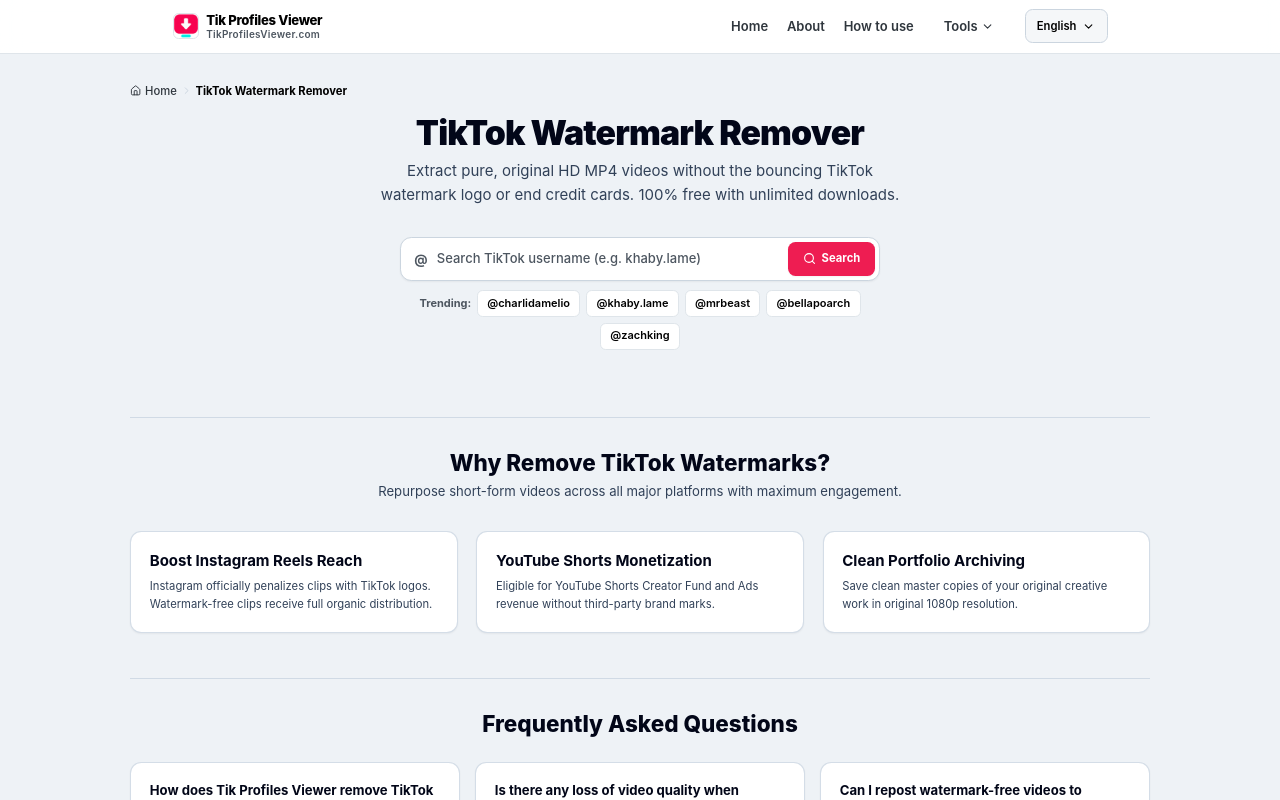
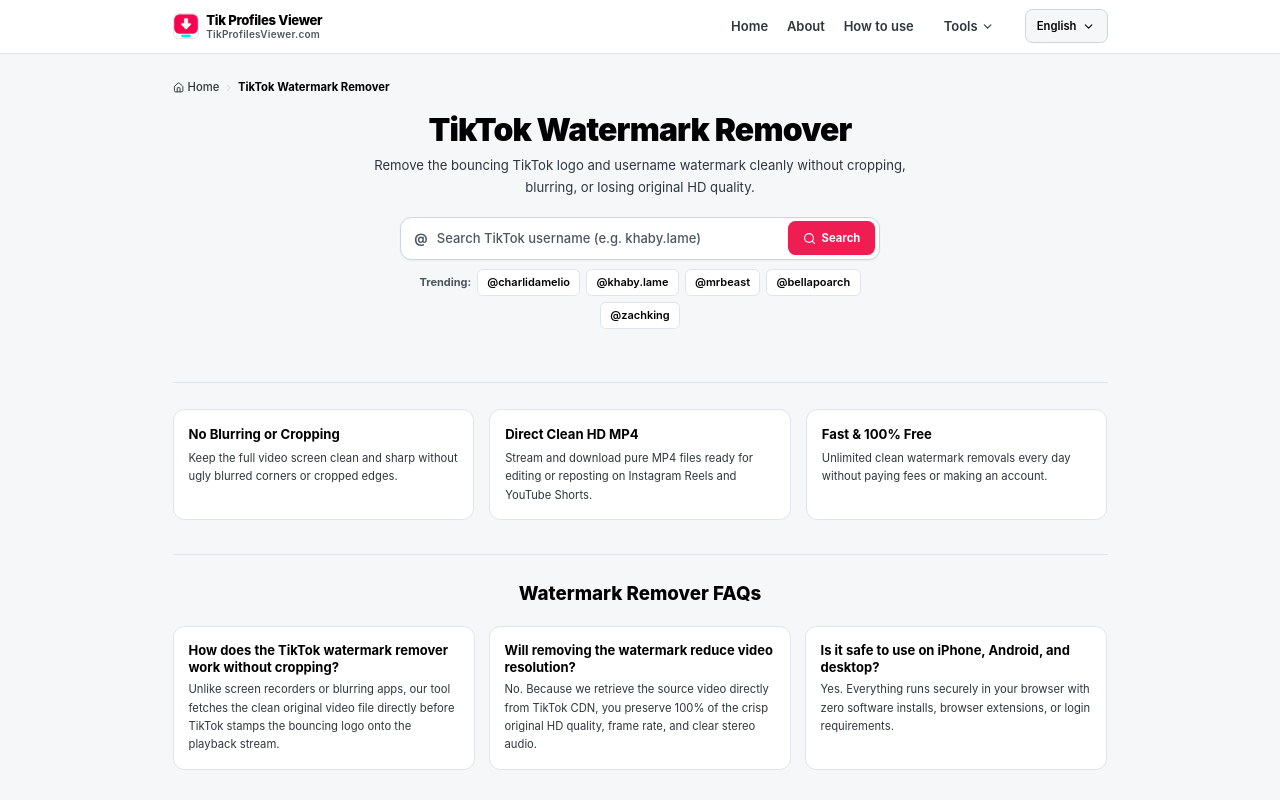
Before and after one commit to eaelax/testing, a Next.js app: page /tiktok-watermark-remover in a window 1280 px wide. Shown: the top 800 px of the page. Built offline with nearby package versions, Linux system fonts and the light colour scheme.

Commit message:
Update app/tiktok-watermark-remover/page.tsx from AI Studio

```diff
--- a/app/tiktok-watermark-remover/page.tsx
+++ b/app/tiktok-watermark-remover/page.tsx
@@ -6,13 +6,13 @@ import TikTokProfileViewer from '@/components/TikTokProfileViewer';
 import AdSlot from '@/components/AdSlot';
 
 export const metadata: Metadata = {
-  title: 'TikTok Watermark Remover - Remove TikTok Logo Online Free',
+  title: 'TikTok Watermark Remover - Save Clean HD Videos Without Logo',
   description:
-    'Remove TikTok watermark logo and creator username tag online. Download clean 1080p HD MP4 videos without watermark for Reels, Shorts, and offline use on TikProfilesViewer.com.',
+    'Remove the TikTok watermark and bouncing username logo from any video automatically. Save clean, lossless HD MP4 files on TikProfilesViewer.com.',
   openGraph: {
-    title: 'TikTok Watermark Remover - Remove TikTok Logo Online Free',
+    title: 'TikTok Watermark Remover - Save Clean HD Videos Without Logo',
     description:
-      'Remove TikTok watermark logo and creator username tag online. Download clean 1080p HD MP4 videos.',
+      'Get original unwatermarked TikTok videos directly without cropping or blurring the frame.',
     url: 'https://tikprofilesviewer.com/tiktok-watermark-remover',
     siteName: 'Tik Profiles Viewer',
     type: 'website',
@@ -29,36 +29,36 @@ export default function WatermarkRemoverPage() {
     mainEntity: [
       {
         '@type': 'Question',
-        name: 'How does Tik Profiles Viewer remove TikTok watermarks?',
+        name: 'How does the TikTok watermark remover work without cropping?',
         acceptedAnswer: {
           '@type': 'Answer',
-          text: 'Instead of blurring or cropping the screen, our engine accesses the raw original MP4 video stream directly from TikTok content delivery servers before the app applies the bouncing watermark logo.',
+          text: 'Unlike screen recorders or blurring apps, our tool fetches the clean original video file directly before TikTok stamps the bouncing logo onto the playback stream.',
         },
       },
       {
         '@type': 'Question',
-        name: 'Is there any loss of video quality when removing the watermark?',
+        name: 'Will removing the watermark reduce video resolution?',
         acceptedAnswer: {
           '@type': 'Answer',
-          text: 'No. The video is downloaded in original 1080p / 720p resolution without re-compression or loss of fidelity.',
+          text: 'No. Because we retrieve the source video directly from TikTok CDN, you preserve 100% of the crisp original HD quality, frame rate, and clear stereo audio.',
         },
       },
       {
         '@type': 'Question',
-        name: 'Can I repost watermark-free videos to Instagram Reels or YouTube Shorts?',
+        name: 'Is it safe to use on iPhone, Android, and desktop?',
         acceptedAnswer: {
           '@type': 'Answer',
-          text: 'Yes! Both Instagram Reels and YouTube Shorts algorithms downrank videos with visible TikTok watermarks. Using Tik Profiles Viewer ensures your videos remain clean and eligible for maximum reach.',
+          text: 'Yes. Everything runs securely in your browser with zero software installs, browser extensions, or login requirements.',
         },
       },
     ],
   };
 
   return (
-    <div className="min-h-screen flex flex-col bg-[#eef2f6] text-slate-900">
+    <div className="min-h-screen flex flex-col bg-[var(--surface-canvas)] text-[var(--ink-primary)]">
       <Navbar />
 
-      <main className="flex-1 max-w-[1080px] w-full mx-auto px-4 sm:px-6 lg:px-8 py-6 sm:py-8">
+      <main className="flex-1 max-w-[980px] w-full mx-auto px-4 sm:px-6 py-5 sm:py-7">
         <script
           type="application/ld+json"
           dangerouslySetInnerHTML={{ __html: JSON.stringify(faqSchema) }}
@@ -67,67 +67,59 @@ export default function WatermarkRemoverPage() {
         <Breadcrumbs items={[{ label: 'TikTok Watermark Remover' }]} />
         <AdSlot placement="header" />
 
-        {/* Hero Section */}
-        <div className="text-center max-w-2xl mx-auto mb-6 sm:mb-8">
-          <h1 className="text-2xl sm:text-3xl md:text-4xl font-black text-slate-950 tracking-tight">
+        {/* Compact Hero Section */}
+        <div className="text-center max-w-xl mx-auto mb-5">
+          <h1 className="text-[length:var(--h1-size)] font-black text-[var(--ink-primary)] tracking-tight leading-tight">
             TikTok Watermark Remover
           </h1>
-          <p className="text-xs sm:text-sm md:text-base text-slate-700 mt-2 leading-relaxed max-w-xl mx-auto">
-            Extract pure, original HD MP4 videos without the bouncing TikTok watermark logo or end credit cards. 100% free with unlimited downloads.
+          <p className="text-xs sm:text-sm text-[var(--ink-secondary)] mt-1.5 leading-relaxed">
+            Remove the bouncing TikTok logo and username watermark cleanly without cropping, blurring, or losing original HD quality.
           </p>
         </div>
 
-        {/* Interactive Downloader with empty input until user types */}
+        {/* Interactive Viewer */}
         <TikTokProfileViewer
           initialUsername=""
           autoSearch={false}
         />
 
-        {/* 3 Step Explanation */}
-        <section className="mt-14 pt-8 border-t border-slate-300/80">
-          <div className="text-center max-w-2xl mx-auto mb-8">
-            <h2 className="text-xl sm:text-2xl font-extrabold text-slate-950">
-              Why Remove TikTok Watermarks?
-            </h2>
-            <p className="text-xs sm:text-sm text-slate-700 mt-1">
-              Repurpose short-form videos across all major platforms with maximum engagement.
-            </p>
-          </div>
-
-          <div className="grid grid-cols-1 md:grid-cols-3 gap-5">
-            <div className="p-5 rounded-xl bg-white border border-slate-300/80 shadow-xs">
-              <h3 className="font-bold text-sm sm:text-base text-slate-950 mb-1">Boost Instagram Reels Reach</h3>
-              <p className="text-xs text-slate-700 leading-relaxed">
-                Instagram officially penalizes clips with TikTok logos. Watermark-free clips receive full organic distribution.
+        {/* Feature Highlights */}
+        <section className="mt-10 pt-7 border-t border-[var(--border-subtle)]">
+          <div className="grid grid-cols-1 md:grid-cols-3 gap-4">
+            <div className="p-4 rounded-xl bg-[var(--surface-elevated)] border border-[var(--border-subtle)] flex flex-col gap-1.5">
+              <h2 className="text-sm font-bold text-[var(--ink-primary)]">No Blurring or Cropping</h2>
+              <p className="text-xs text-[var(--ink-secondary)] leading-relaxed">
+                Keep the full video screen clean and sharp without ugly blurred corners or cropped edges.
               </p>
             </div>
-
-            <div className="p-5 rounded-xl bg-white border border-slate-300/80 shadow-xs">
-              <h3 className="font-bold text-sm sm:text-base text-slate-950 mb-1">YouTube Shorts Monetization</h3>
-              <p className="text-xs text-slate-700 leading-relaxed">
-                Eligible for YouTube Shorts Creator Fund and Ads revenue without third-party brand marks.
+            <div className="p-4 rounded-xl bg-[var(--surface-elevated)] border border-[var(--border-subtle)] flex flex-col gap-1.5">
+              <h2 className="text-sm font-bold text-[var(--ink-primary)]">Direct Clean HD MP4</h2>
+              <p className="text-xs text-[var(--ink-secondary)] leading-relaxed">
+                Stream and download pure MP4 files ready for editing or reposting on Instagram Reels and YouTube Shorts.
               </p>
             </div>
-
-            <div className="p-5 rounded-xl bg-white border border-slate-300/80 shadow-xs">
-              <h3 className="font-bold text-sm sm:text-base text-slate-950 mb-1">Clean Portfolio Archiving</h3>
-              <p className="text-xs text-slate-700 leading-relaxed">
-                Save clean master copies of your original creative work in original 1080p resolution.
+            <div className="p-4 rounded-xl bg-[var(--surface-elevated)] border border-[var(--border-subtle)] flex flex-col gap-1.5">
+              <h2 className="text-sm font-bold text-[var(--ink-primary)]">Fast &amp; 100% Free</h2>
+              <p className="text-xs text-[var(--ink-secondary)] leading-relaxed">
+                Unlimited clean watermark removals every day without paying fees or making an account.
               </p>
             </div>
           </div>
         </section>
 
         {/* FAQs */}
-        <section className="mt-12 pt-8 border-t border-slate-300/80 mb-10">
-          <h2 className="text-xl sm:text-2xl font-extrabold text-slate-950 text-center mb-6">
-            Frequently Asked Questions
+        <section className="mt-9 pt-7 border-t border-[var(--border-subtle)] mb-8">
+          <h2 className="text-lg sm:text-xl font-extrabold text-[var(--ink-primary)] text-center mb-5">
+            Watermark Remover FAQs
           </h2>
-          <div className="grid grid-cols-1 md:grid-cols-3 gap-4">
+          <div className="grid grid-cols-1 md:grid-cols-3 gap-3.5">
             {faqSchema.mainEntity.map((faq, i) => (
-              <div key={i} className="p-4 sm:p-5 rounded-xl bg-white border border-slate-300/80 shadow-xs">
-                <h3 className="text-xs sm:text-sm font-bold text-slate-950 mb-1">{faq.name}</h3>
-                <p className="text-xs text-slate-700 leading-relaxed">{faq.acceptedAnswer.text}</p>
+              <div
+                key={i}
+                className="p-4 rounded-xl bg-[var(--surface-elevated)] border border-[var(--border-subtle)] flex flex-col gap-1"
+              >
+                <h3 className="text-xs sm:text-[13px] font-bold text-[var(--ink-primary)]">{faq.name}</h3>
+                <p className="text-xs text-[var(--ink-secondary)] leading-relaxed">{faq.acceptedAnswer.text}</p>
               </div>
             ))}
           </div>
```
